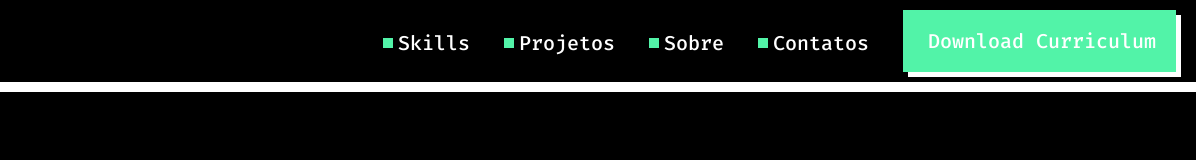
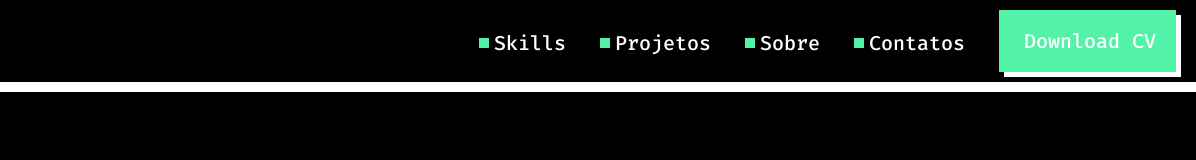
Before and after one commit to luanstart/Curso-Html-Css, a plain HTML site: page index.html in a window 1280 px wide. Shown: the full height of the page, 84-1280 px from the left. Drawn offline with Linux system fonts and the light colour scheme.

Commit message:
correcao

```diff
--- a/index.html
+++ b/index.html
@@ -19,7 +19,7 @@
                 <a href="">Projetos</a>
                 <a href="">Sobre</a>
                 <a href="">Contatos</a>
-                <a id="button" href=""lang="en">Download Curriculum</a>
+                <a id="button" href=""lang="en">Download CV</a>
             </nav>
         </header>
     </body>
```
